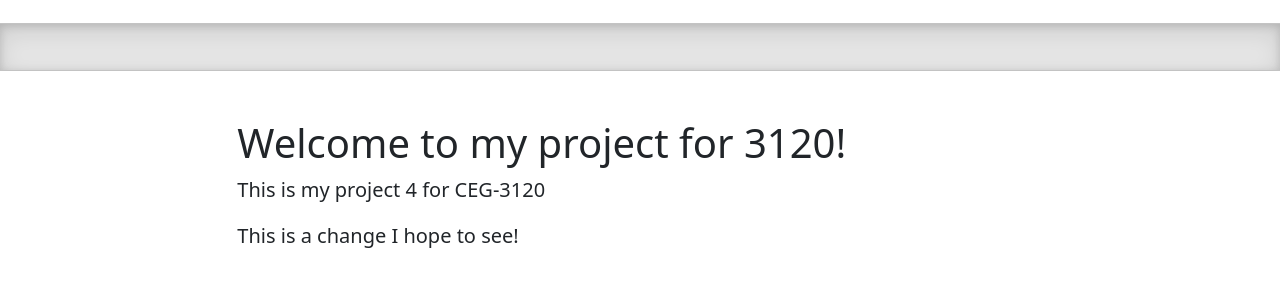
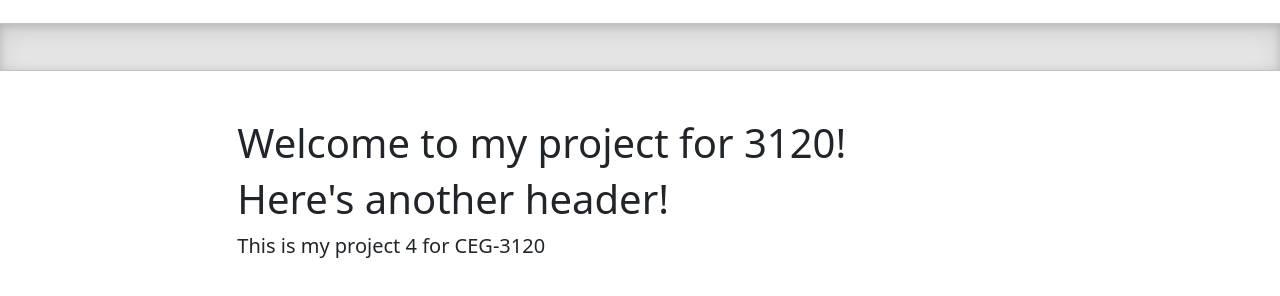
Before and after one commit to WSU-kduncan/3120-cicd-caraz22, a plain HTML site: page website/index.html in a window 1280 px wide. Shown: the part 74-370 px from the top of the page. Drawn offline with Linux system fonts and the light colour scheme.

Commit message:
more changes

```diff
--- a/website/index.html
+++ b/website/index.html
@@ -119,8 +119,8 @@
   <div class="b-example-divider"></div>
   <div class="col-lg-8 mx-auto p-4 py-md-5">
   <h1>Welcome to my project for 3120!</h1>
+  <h1>Here's another header!</h1>
     <p class="fs-5 col-md-8">This is my project 4 for CEG-3120</p>
-    <p class="fs-5 col-md-8">This is a change I hope to see!</p>
    </div>
     <script src="../assets/dist/js/bootstrap.bundle.min.js"></script>
 
```
